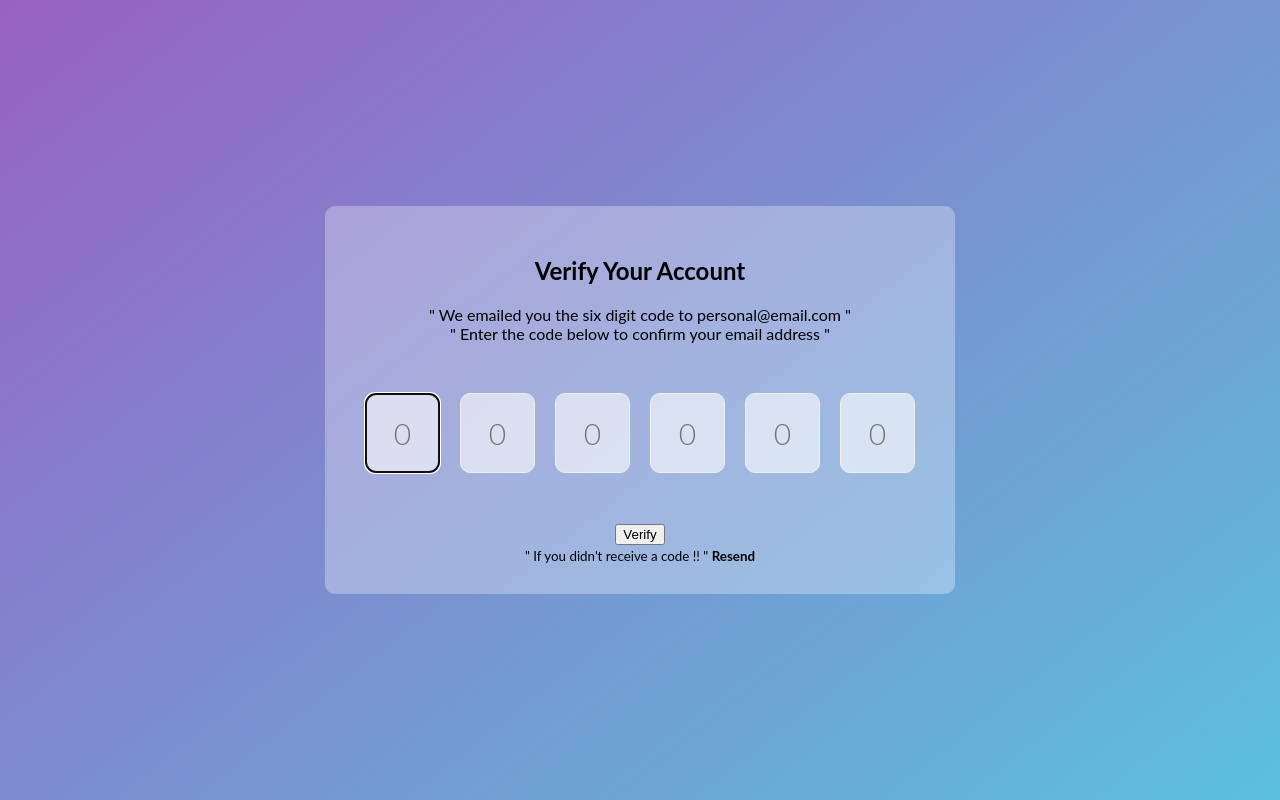
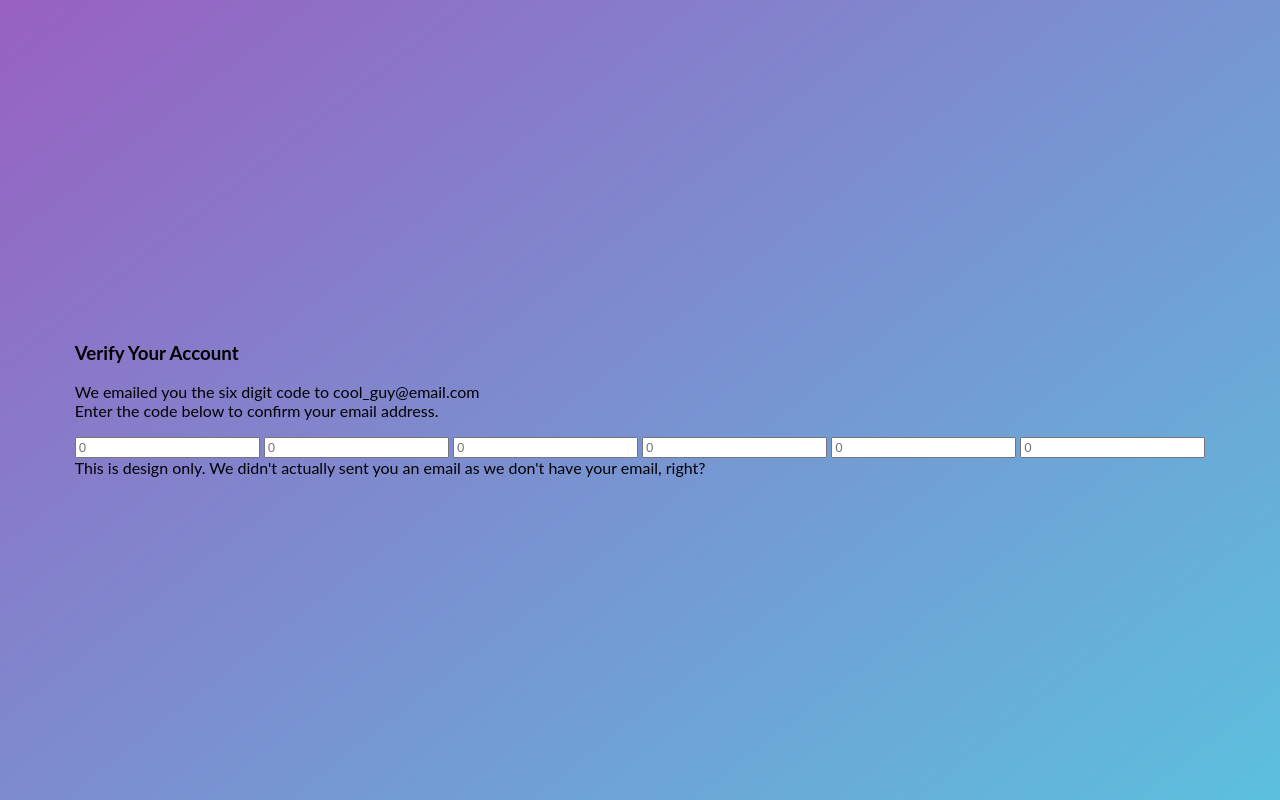
Before and after one commit to Namanvicky/HTML-CSS-Project---HTML-Input-types-Input-attributes-Input-type-search-List---upzdluxnlfs3, a plain HTML site: page index.html in a window 1280 px wide. Drawn offline with Linux system fonts and the light colour scheme.

Commit message:
Update index.html

```diff
--- a/index.html
+++ b/index.html
@@ -1,35 +1,75 @@
 <!DOCTYPE html>
-<html lang="en">
-<head>
-    <meta charset="UTF-8">
-    <meta http-equiv="X-UA-Compatible" content="IE=edge">
-    <meta name="viewport" content="width=device-width, initial-scale=1.0">
-    <link rel="stylesheet" href="styles.css">
-    <title>Verification Account UI</title>
-</head>
-<body>
-    <div class="container">
-        <h2>Verify Your Account</h2>
-        <p>" We emailed you the six digit code to personal@email.com "
-            <br>
-            " Enter the code below to confirm your email address "
+<html>
+  <head>
+    <link rel="stylesheet" href="styles.css" />
+    <script src="App.js" defer></script>
+  </head>
+  <body>
+    <div class="screen-wrapper">
+      <div class="otp-container">
+        <h3>Verify Your Account</h3>
+        <p>
+          We emailed you the six digit code to cool_guy@email.com
+          <br />
+          Enter the code below to confirm your email address.
         </p>
-        <div class="code-container">
-            <input type="number" class="code" placeholder="0" maxlength="1" required autofocus data-number="0"/>
-            <input type="number" class="code" placeholder="0" maxlength="1" required autofocus data-number="1"/>
-            <input type="number" class="code" placeholder="0" maxlength="1" required autofocus data-number="2"/>
-            <input type="number" class="code" placeholder="0" maxlength="1" required autofocus data-number="3"/>
-            <input type="number" class="code" placeholder="0" maxlength="1" required autofocus data-number="4"/>
-            <input type="number" class="code" placeholder="0" maxlength="1" required autofocus data-number="5"/>
+
+        <div class="inputs-container">
+          <input
+            id="zero"
+            data-number="0"
+            class="otp-input"
+            type="text"
+            placeholder="0"
+            maxlength="1"
+          />
+          <input
+            id="one"
+            data-number="1"
+            class="otp-input"
+            type="text"
+            placeholder="0"
+            maxlength="1"
+          />
+          <input
+            id="two"
+            data-number="2"
+            class="otp-input"
+            type="text"
+            placeholder="0"
+            maxlength="1"
+          />
+          <input
+            id="three"
+            data-number="3"
+            class="otp-input"
+            type="text"
+            placeholder="0"
+            maxlength="1"
+          />
+          <input
+            id="four"
+            data-number="4"
+            class="otp-input"
+            type="text"
+            placeholder="0"
+            maxlength="1"
+          />
+          <input
+            id="five"
+            data-number="5"
+            class="otp-input"
+            type="text"
+            placeholder="0"
+            maxlength="1"
+          />
         </div>
-        <div>
-            <button type="button" class="btn-btn-primary">Verify</button>
+
+        <div class="foot-note">
+          This is design only. We didn't actually sent you an email as we don't
+          have your email, right?
         </div>
-        <small class="info">
-            " If you didn't receive a code !! "
-            <strong>Resend</strong>
-        </small>
+      </div>
     </div>
-    <script src="app.js"></script>
-</body>
+  </body>
 </html>
```
